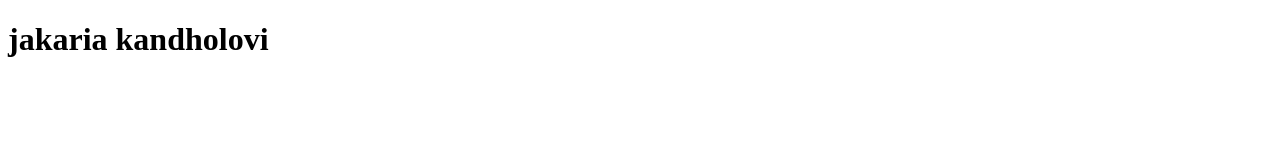
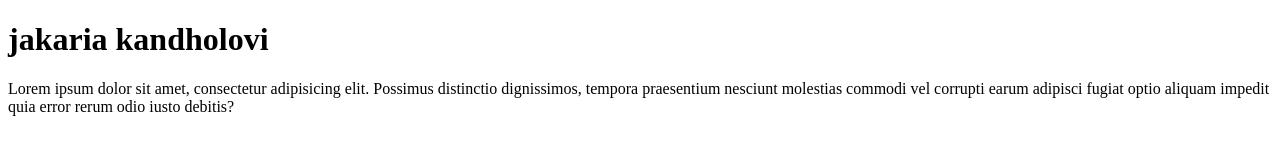
Before and after one commit to jakariacodes-bd/first-projects, a plain HTML site: page index.html in a window 1280 px wide. Drawn offline with Linux system fonts and the light colour scheme.

Commit message:
first commit

```diff
--- a/index.html
+++ b/index.html
@@ -1,11 +1,18 @@
 <!DOCTYPE html>
 <html lang="en">
+
 <head>
     <meta charset="UTF-8">
     <meta name="viewport" content="width=device-width, initial-scale=1.0">
     <title>Document</title>
 </head>
+
 <body>
     <h1>jakaria kandholovi</h1>
+    <p>Lorem ipsum dolor sit amet, consectetur adipisicing elit. Possimus distinctio dignissimos, tempora praesentium
+        nesciunt molestias commodi vel corrupti earum adipisci fugiat optio aliquam impedit quia error rerum odio iusto
+        debitis?
+    </p>
 </body>
+
 </html>
```
